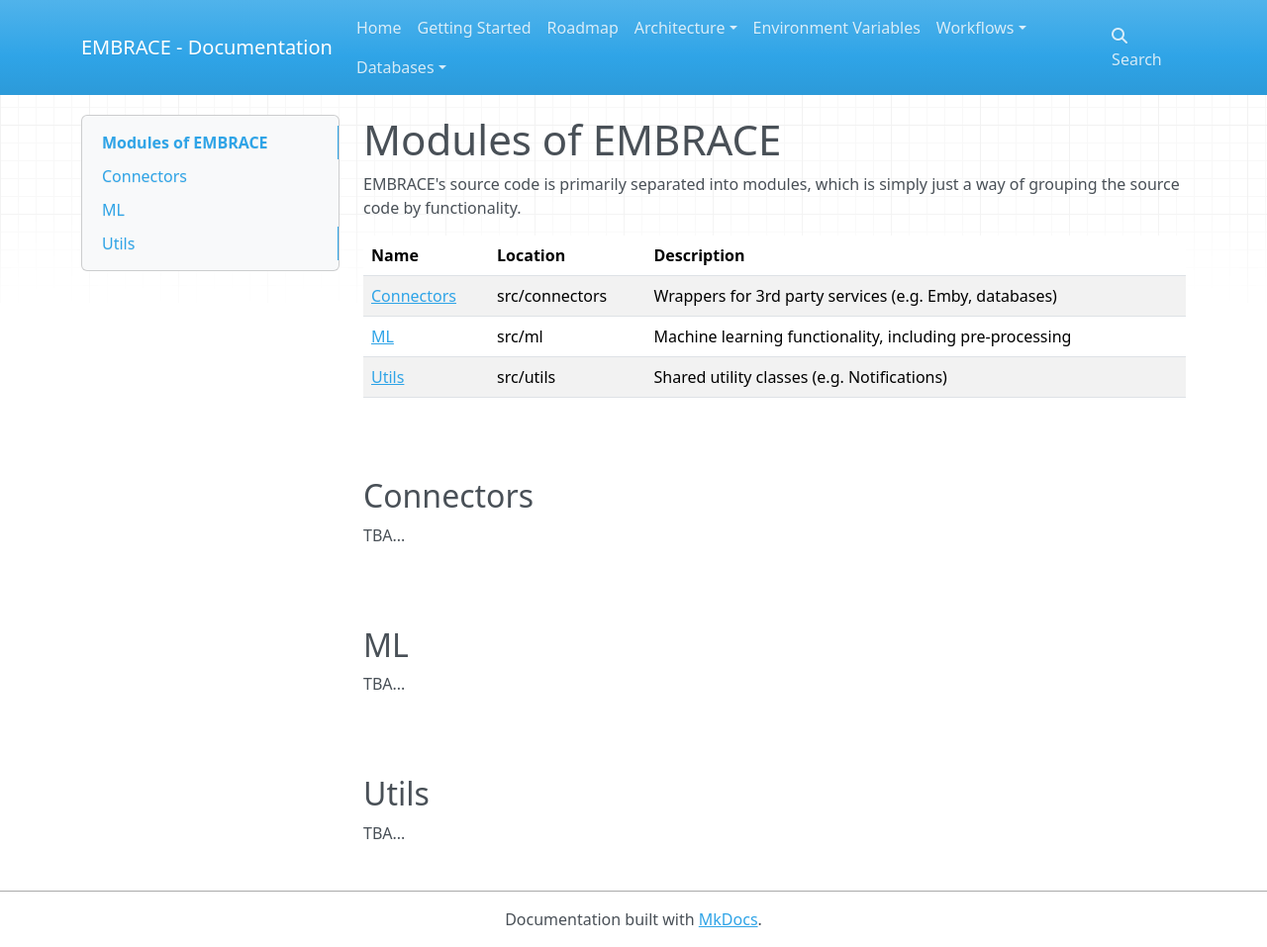
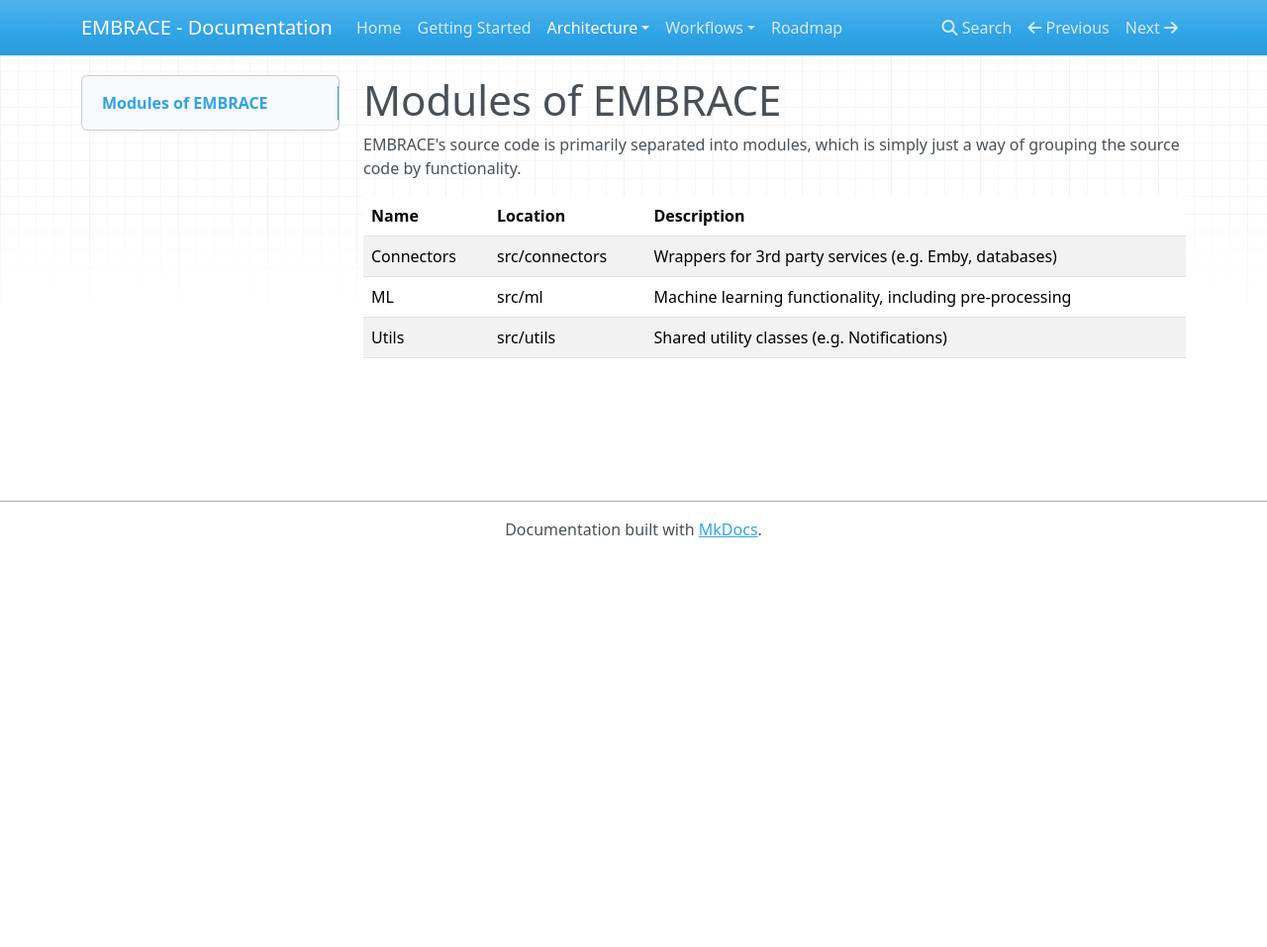
Before and after one commit to bgrando24/EMBRACE, an MkDocs documentation site: the page built from docs/modules/index.md, in a window 1280 px wide and 957 px high. Shown: the whole window at 99% size. Built offline with MkDocs 1.6.1, drawn with Linux system fonts in a browser that asks for light colours; nearby versions of some CDN libraries.

Commit message:
updates to docs

```diff
--- a/docs/modules/index.md
+++ b/docs/modules/index.md
@@ -2,26 +2,10 @@
 
 EMBRACE's source code is primarily separated into modules, which is simply just a way of grouping the source code by functionality.
 
-| Name                      | Location       | Description                                              |
-| ------------------------- | -------------- | -------------------------------------------------------- |
-| [Connectors](#Connectors) | src/connectors | Wrappers for 3rd party services (e.g. Emby, databases)   |
-| [ML](#ML)                 | src/ml         | Machine learning functionality, including pre-processing |
-| [Utils](#Utils)           | src/utils      | Shared utility classes (e.g. Notifications)              |
+| Name       | Location       | Description                                              |
+| ---------- | -------------- | -------------------------------------------------------- |
+| Connectors | src/connectors | Wrappers for 3rd party services (e.g. Emby, databases)   |
+| ML         | src/ml         | Machine learning functionality, including pre-processing |
+| Utils      | src/utils      | Shared utility classes (e.g. Notifications)              |
 
 </br></br>
-
-## Connectors
-
-TBA...
-
-</br></br>
-
-## ML
-
-TBA...
-
-</br></br>
-
-## Utils
-
-TBA...
--- a/mkdocs.yml
+++ b/mkdocs.yml
@@ -2,16 +2,20 @@ site_name: EMBRACE - Documentation
 nav:
     - Home: index.md
     - Getting Started: getting_started.md
-    - Roadmap: roadmap.md
     - Architecture:
           - Overview: architecture/overview.md
-    - Environment Variables: env_vars.md
+          - Environment Variables: env_vars.md
+          - Modules:
+                - Overview: modules/index.md
+                - Connectors: modules/connectors.md
+                - Machine Learning (ML): modules/ml.md
+          - Databases:
+                - SQLite: databases/sqlite.md
+                - MySQL: databases/mysql.md
     - Workflows:
           - Data Ingestion: workflows/data_ingestion.md
           - Cron Jobs: workflows/cron_jobs.md
-    - Databases:
-          - SQLite: databases/sqlite.md
-          - MySQL: databases/mysql.md
+    - Roadmap: roadmap.md
 
 # for local use
 use_directory_urls: false
--- a/requirements.txt
+++ b/requirements.txt
@@ -48,7 +48,6 @@ psutil==7.0.0
 ptyprocess==0.7.0
 pure_eval==0.2.3
 pyarrow==21.0.0
-Pygments==2.19.2
 pyparsing==3.2.4
 python-dateutil==2.9.0.post0
 python-dotenv==1.1.1
```
Also changed, not shown: docs/modules/connectors.md (added, +11 -0 lines), docs/modules/ml.md (added, +11 -0 lines).
